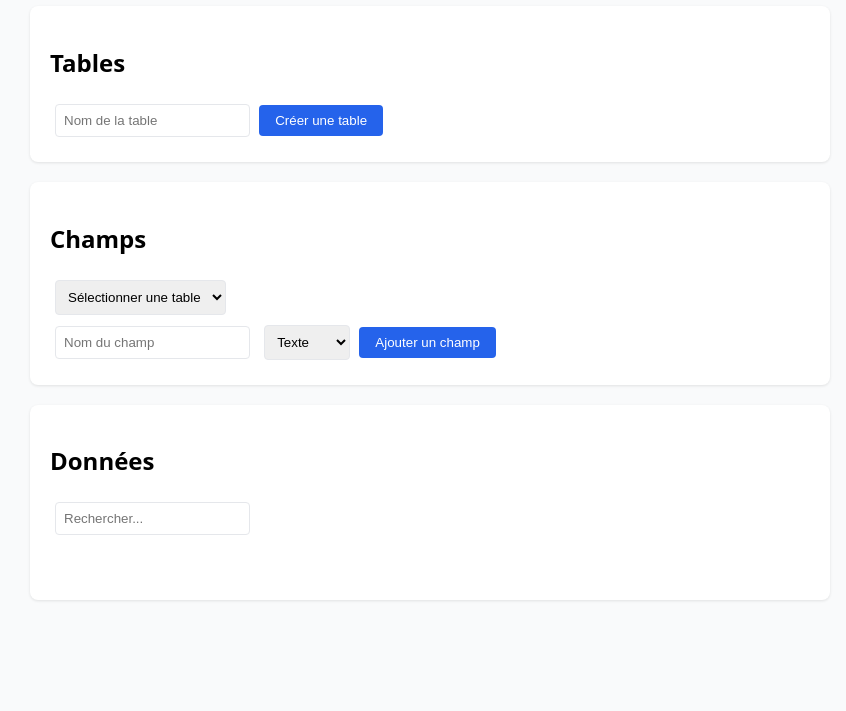
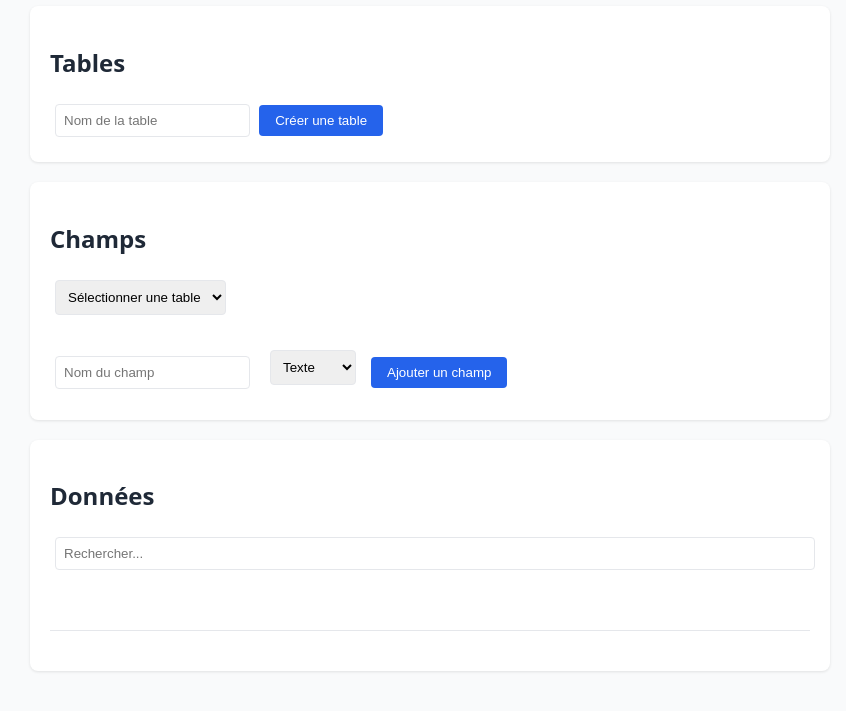
Before and after one commit to creach-t/myFakeDatabase, a plain HTML site: page index.html in a window 1280 px wide. Shown: the part 100-811 px from the top of the page, without its empty margins (210-1056 px from the left). Drawn offline with Linux system fonts and the light colour scheme.

Commit message:
feat: Ajout des styles CSS

```diff
--- a/styles.css
+++ b/styles.css
@@ -31,13 +31,17 @@ input, select {
     border-radius: 4px;
 }
 
-button {
+.button {
     padding: 8px 16px;
     border: none;
     border-radius: 4px;
     background: var(--primary);
     color: white;
     cursor: pointer;
+}
+
+.button:hover {
+    opacity: 0.9;
 }
 
 .button--delete {
@@ -68,3 +72,30 @@ th {
     display: block;
     margin-bottom: 5px;
 }
+
+.search-input {
+    width: 100%;
+    box-sizing: border-box;
+    margin-bottom: 20px;
+}
+
+h1, h2 {
+    color: #1f2937;
+}
+
+.select {
+    margin-bottom: 15px;
+}
+
+#field-form {
+    margin-top: 15px;
+    display: flex;
+    gap: 10px;
+    align-items: center;
+}
+
+#data-form {
+    margin-top: 20px;
+    padding-top: 20px;
+    border-top: 1px solid var(--gray);
+}
```
